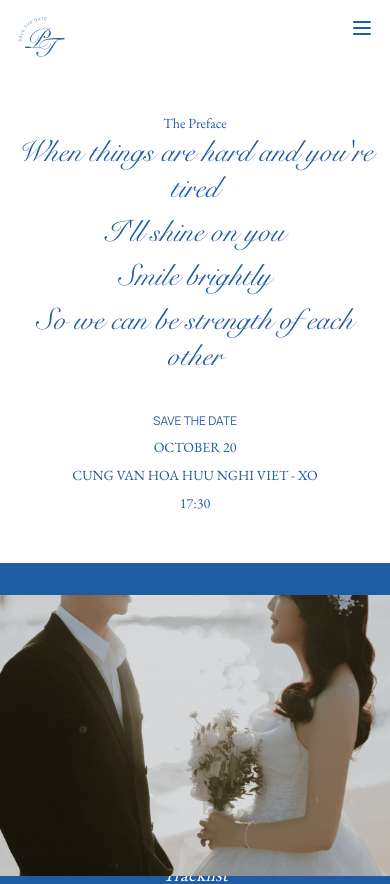
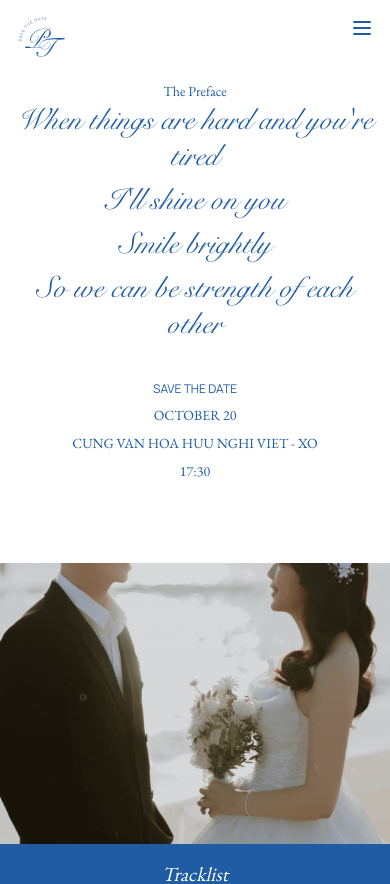
Before and after one commit to tudacoding/wedding-player, a Next.js app: page /home in a window 390 px wide. Shown: the top 884 px of the page. Built offline with nearby package versions, Linux system fonts and the light colour scheme.

Commit message:
fix responsive

```diff
--- a/src/app/modules/home/HomeHero.tsx
+++ b/src/app/modules/home/HomeHero.tsx
@@ -62,7 +62,7 @@ const HomeHero = () => {
             </svg>
           </button>
         </div>
-        <div className="flex flex-col justify-center items-center text-primary mt-8 md:mt-0 h-full p-4 md:p-8">
+        <div className="flex flex-col justify-center items-center text-primary h-full p-4 md:p-8">
           <div className="font-eb-garamond text-sm md:text-base">
             The Preface
           </div>
```
